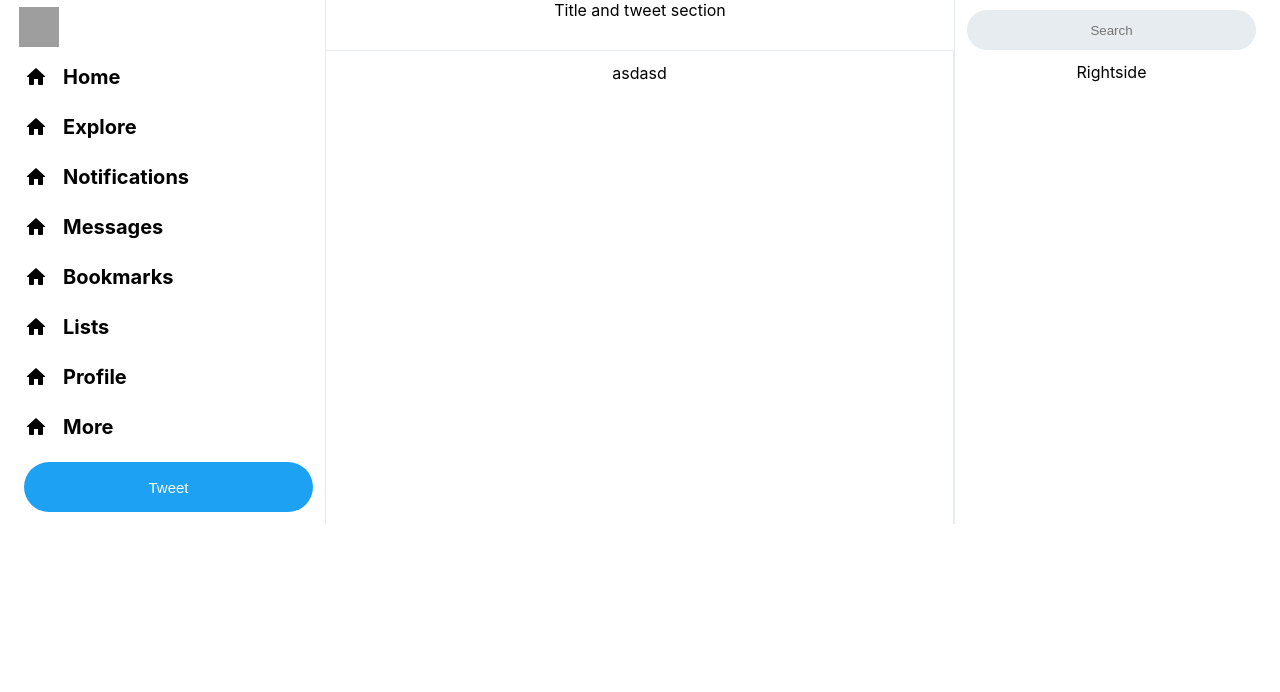
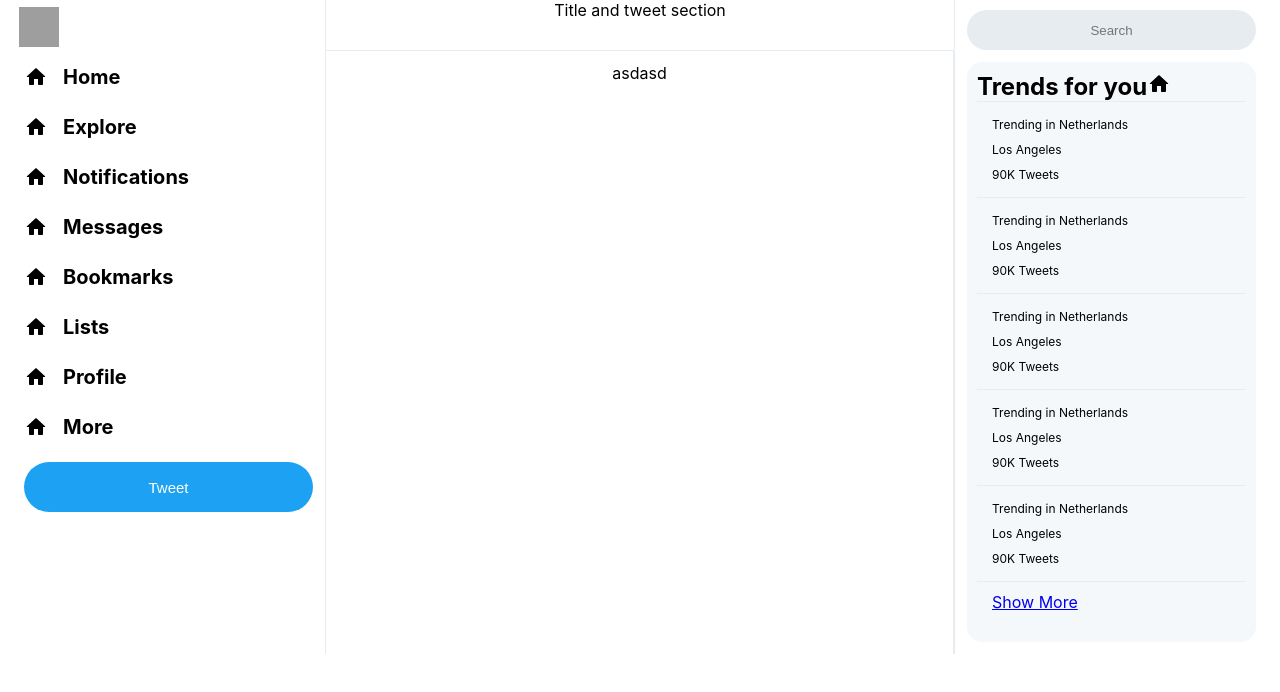
Before and after one commit to okandavut/react-twitter-clone, a React (Create React App) app: page / in a window 1280 px wide. Shown: the top 692 px of the page. Built offline with nearby package versions, Linux system fonts and the light colour scheme; grey boxes are pictures that could not be loaded.

Commit message:
Trending list development part 1 done

```diff
--- /dev/null
+++ b/src/components/HashtagList/hashtaglist.css
@@ -0,0 +1,44 @@
+.hashtag-list {
+  height: 560px;
+  width: 93%;
+  background-color: #f5f8fa;
+  border-radius: 15px;
+  padding: 10px;
+}
+.hashtag-list p {
+  font-size: 12px;
+}
+.trend-topic-container {
+  border-top: 0.5px solid #e6ecf0;
+  display: flex;
+  flex-direction: column;
+  align-items: flex-start;
+  padding: 10px;
+}
+.trend-topic-container:hover{
+    background-color:#EDF0F2;
+}
+.trend-topic-container p {
+  padding: 5px;
+}
+.hashtag-header {
+  display: flex;
+  flex-direction: row;
+}
+.hashtag-header p {
+  display: flex;
+
+  align-items: flex-start;
+}
+.hashtag-header div {
+  text-align: left;
+}
+.show-more {
+  border-top: 0.5px solid #e6ecf0;
+  display: flex;
+  align-items: flex-start;
+
+}
+.show-more a{
+    margin: 10px 0px 0px 15px;
+}
--- a/src/components/HashtagList/hashtaglist.js
+++ b/src/components/HashtagList/hashtaglist.js
@@ -1,9 +1,46 @@
-import React from 'react';
+import React from "react";
+import "./hashtaglist.css";
+import HomeRoundedIcon from "@material-ui/icons/HomeRounded";
+
+import Grid from "@material-ui/core/Grid";
 
 function HashtagList() {
   return (
-    <div className="App">
-        Rightside
+    <div className="hashtag-list">
+      <div className="hashtag-header">
+        <h2>Trends for you</h2>
+        <HomeRoundedIcon />
+      </div>
+      <div className="trend-topic-container">
+        <p className="trend-country">Trending in Netherlands</p>
+        <p className="trend-topic">Los Angeles</p>
+        <p className="trend-count">90K Tweets</p>
+      </div>
+      <div className="trend-topic-container">
+        <p className="trend-country">Trending in Netherlands</p>
+        <p className="trend-topic">Los Angeles</p>
+        <p className="trend-count">90K Tweets</p>
+      </div>
+      <div className="trend-topic-container">
+        <p className="trend-country">Trending in Netherlands</p>
+        <p className="trend-topic">Los Angeles</p>
+        <p className="trend-count">90K Tweets</p>
+      </div>
+      <div className="trend-topic-container">
+        <p className="trend-country">Trending in Netherlands</p>
+        <p className="trend-topic">Los Angeles</p>
+        <p className="trend-count">90K Tweets</p>
+      </div>
+      <div className="trend-topic-container">
+        <p className="trend-country">Trending in Netherlands</p>
+        <p className="trend-topic">Los Angeles</p>
+        <p className="trend-count">90K Tweets</p>
+      </div>
+      <div className="show-more">
+        <a href="#" className="show-more-button">
+          Show More
+        </a>
+      </div>
     </div>
   );
 }
--- a/src/components/Menu/menu.js
+++ b/src/components/Menu/menu.js
@@ -1,41 +1,41 @@
 import React from "react";
 import "./menu.css";
-import HomeRoundedIcon from '@material-ui/icons/HomeRounded';
+import HomeRoundedIcon from "@material-ui/icons/HomeRounded";
 function Menu() {
   return (
     <div className="menu-item">
-      <ul className={"menu"}>
+      <ul className="menu">
         <li>
           <HomeRoundedIcon />
-          <div className={"menuItem"}> Home</div>
+          <div className="menuItem"> Home</div>
         </li>
         <li>
           <HomeRoundedIcon />
-          <div className={"menuItem"}> Explore</div>
+          <div className="menuItem"> Explore</div>
         </li>
         <li>
           <HomeRoundedIcon />
-          <div className={"menuItem"}> Notifications</div>
+          <div className="menuItem"> Notifications</div>
         </li>
         <li>
           <HomeRoundedIcon />
-          <div className={"menuItem"}> Messages</div>
+          <div className="menuItem"> Messages</div>
         </li>
         <li>
           <HomeRoundedIcon />
-          <div className={"menuItem"}> Bookmarks</div>
+          <div className="menuItem"> Bookmarks</div>
         </li>
         <li>
           <HomeRoundedIcon />
-          <div className={"menuItem"}> Lists</div>
+          <div className="menuItem"> Lists</div>
         </li>
         <li>
           <HomeRoundedIcon />
-          <div className={"menuItem"}> Profile</div>
+          <div className="menuItem"> Profile</div>
         </li>
         <li>
           <HomeRoundedIcon />
-          <div className={"menuItem"}> More</div>
+          <div className="menuItem"> More</div>
         </li>
       </ul>
     </div>
--- a/src/components/SearchBox/searchbox.css
+++ b/src/components/SearchBox/searchbox.css
@@ -15,6 +15,9 @@ body {
   background-color: #E6ECF0;
   margin: 10px 0px 0px 0px;
   border:0px;
-  border-radius: 20px;
+  border-bottom-left-radius: 9999px;
+  border-bottom-right-radius: 9999px;
+  border-top-left-radius: 9999px;
+  border-top-right-radius: 9999px;
   text-align: center;
 }
--- a/src/components/TweetButton/tweetbutton.css
+++ b/src/components/TweetButton/tweetbutton.css
@@ -1,32 +1,30 @@
 * {
   padding: 0;
   margin: 0;
-
 }
 html,
 body {
   height: 100%;
 }
-  .button-container{
+.button-container {
   display: flex;
   flex-direction: column;
   align-items: flex-start;
   align-content: flex-start;
 }
-button{
+.button-container button {
   width: 100%;
   color: rgb(255, 255, 255);
-    background-color: #1DA1F2;
+  background-color: #1da1f2;
   height: 50px;
   font-size: 15px;
-    border:0px;
+  border: 0px;
   border-bottom-left-radius: 9999px;
   border-bottom-right-radius: 9999px;
   border-top-left-radius: 9999px;
   border-top-right-radius: 9999px;
   font-weight: lighter;
-
 }
-button:hover{
-    background-color: #1A91DA;
+.button-container button:hover {
+  background-color: #1a91da;
 }
--- a/src/components/TweetButton/tweetbutton.js
+++ b/src/components/TweetButton/tweetbutton.js
@@ -4,7 +4,7 @@ import HomeRoundedIcon from '@material-ui/icons/HomeRounded';
 function Menu() {
   return (
     <div className="button-container">
-      <button type="button" className={"button"}>Tweet</button>
+      <button type="button" className={"tweet-button"}>Tweet</button>
     </div>
   );
 }
```
Also changed, not shown: 1 other file (tests, documents, lock files or other folders). Lines whose indentation alone changed are shown as unchanged.
